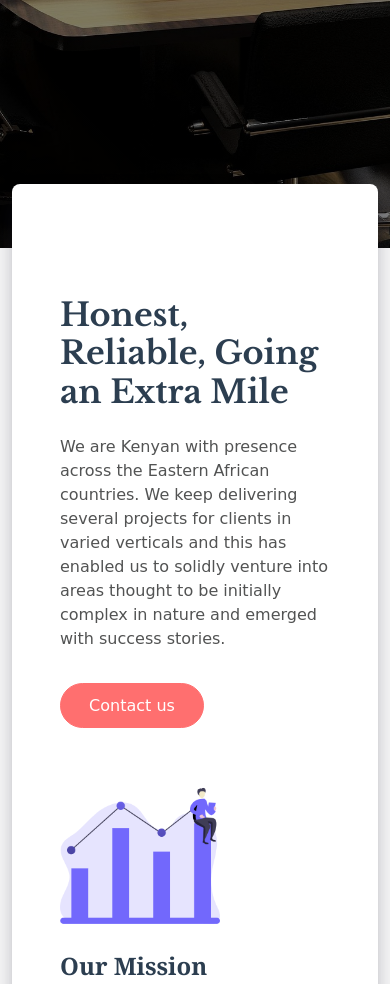
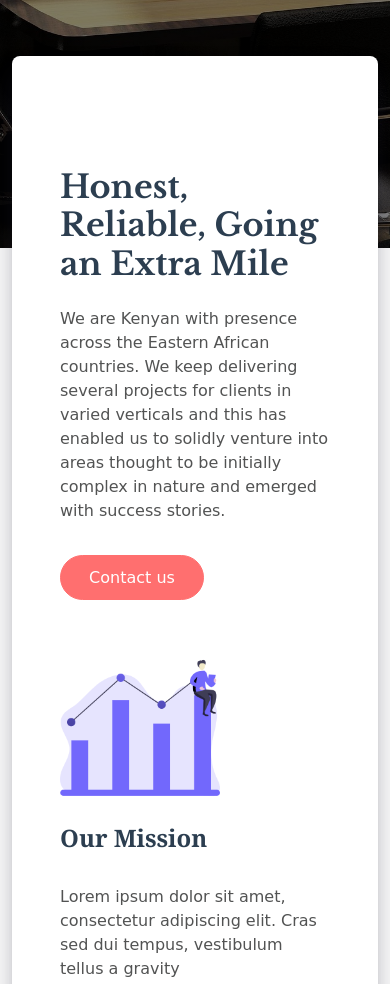
Before and after one commit to enockabere/Kobby-soon, a plain HTML site: page index.html in a window 390 px wide. Shown: the part 596-1580 px from the top of the page. Drawn offline with nearby package versions, Linux system fonts and the light colour scheme; a web font is replaced by a local one.

Commit message:
responsiveness

```diff
--- a/assets/css/style.css
+++ b/assets/css/style.css
@@ -412,7 +412,7 @@ a:hover {
     }
 
     .inner-card {
-        margin-top: -4rem;
+        margin-top: -12rem;
     }
 
     .hero2 h4 {
```
